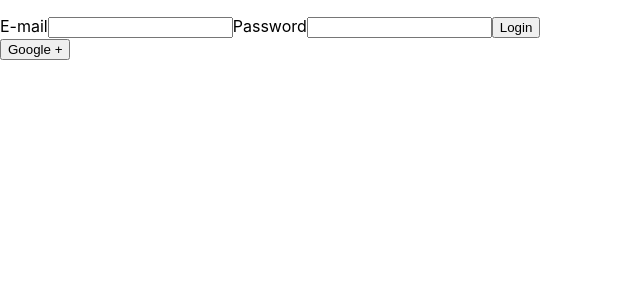
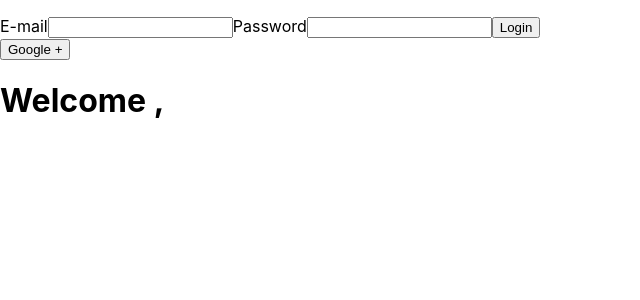
Before and after one commit to software-bastards/charlies-bastards-employee-dashboard, a React (Create React App) app in the folder client/: page /dashboard in a window 1280 px wide. Before the commit this address led to /signin. Shown: the top 300 px of the page, without its empty margins (0-640 px from the left). Built offline with nearby package versions, Linux system fonts and the light colour scheme.

Commit message:
Dashboard component

```diff
--- a/client/src/App.js
+++ b/client/src/App.js
@@ -9,7 +9,7 @@ import Authentication from "./HOC/IsAuthorized"
  return (
     <div data-test = "component-app">
     <Route path ='/' component={Login} />
-    <Route path="/dashboard" component={Authentication(Dashboard)}/>
+    <Route path="/dashboard" component={Dashboard}/>
     </div>
   );
 }
--- a/client/src/containers/dashboard/Dashboard.js
+++ b/client/src/containers/dashboard/Dashboard.js
@@ -1,9 +1,57 @@
-import React from 'react'
+import React,{Component} from "react";
 
-export default () =>{
+import dashboardHelper from "../../services/dashboardHelper"
+import { connect } from "react-redux";
+
+function mapStateToProps(state) {
+  return {
+    token: state.authorization.token,
+    firstname:state.authorization.firstname
+
+  };
+}
+class Dashboard extends Component{
+state={
+account:{
+    firstname: "",
+    lastname:""
+},
+
+}
+
+componentDidUpdate(prevProps) {
+
+  if (this.props.token !== prevProps.token) {
+    this.getAccountData(this.props.token)
+  }
+
+
+}
+ getAccountData =(props)=>{
+  dashboardHelper(props)
+.then((res)=> this.setState(
+  {  account:{
+        firstname: res.data.firstname,
+        lastname: res.data.lastname
+    }}
+))
+.catch(err => console.log(err))
+}
+
+render (){
+
     return(
-        <div>
-        <h1> Dashboard </h1>
-        </div>
-    )
-}
+
+<div className="dash-container">
+
+<h1>Welcome , {this.state.account.firstname } </h1>
+
+
+   </div>
+
+
+
+    )}
+ }
+
+export default connect(mapStateToProps)(Dashboard);
--- a/client/src/containers/login/Login.js
+++ b/client/src/containers/login/Login.js
@@ -4,14 +4,13 @@ import loginHelper from "../../services/loginHelper";
 import { connect, useDispatch } from "react-redux";
 import { createSession } from "../../reducers/actions/index";
 import { withRouter, useHistory } from "react-router-dom";
-
 function Login() {
   const [message, setMessage] = React.useState("");
   const { register, errors, handleSubmit } = useForm();
   const dispatch = useDispatch();
   const history = useHistory();
   /**
-   * @function onSumit
+   * @function onSuhmit
    * @param {string} data -Values passed in the input
    * @param {*} e - event
    */
@@ -30,8 +29,8 @@ function Login() {
         )
       )
       .then(history.push("/dashboard"))
-      .catch((err) => setMessage(`${err.response.data.message.message}`));
-  };
+/*       .catch((err) => setMessage(`${err.response.data.message.message}`));
+ */  };
 
   return (
     <main>
@@ -47,6 +46,7 @@ function Login() {
           ref={register({ required: true })}
         />
         {errors.email && "This field is required"}
+
          <label  data-testid="test-label" htmlFor="password">Password</label>
         <input
           data-testid="input-form-password"
@@ -55,7 +55,8 @@ function Login() {
           name="password"
           ref={register({ required: true })}
         />
-        {errors.password && "This field is required"}
+       {errors.password && "This field is required"}
+
          <button data-testid="submit-button" type="submit">
           {" "}
           Login{" "}
--- /dev/null
+++ b/client/src/services/dashboardHelper.js
@@ -0,0 +1,10 @@
+import axios  from "axios";
+
+
+
+export default async function dashboardHelper(token) {
+
+const response = await axios.get("/dashboard",{ 'headers': { 'Authorization':  'Bearer '  +  token } });
+return  response ;
+
+}
--- a/client/src/services/loginHelper.js
+++ b/client/src/services/loginHelper.js
@@ -2,7 +2,7 @@ import axios from 'axios'
 
 /**
  * @function loginHelper
- * @param {string} email - e-mail that comes from the form
+ * @param {str ing} email a- e-mail t=_hat comes from the form
  * @param {string} password - password that comes from the form
  */
 
```
Also changed, not shown: 2 other files (tests, documents, lock files or other folders).
